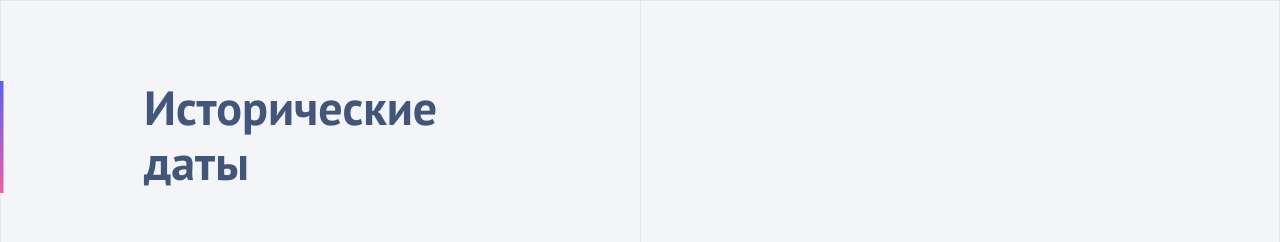
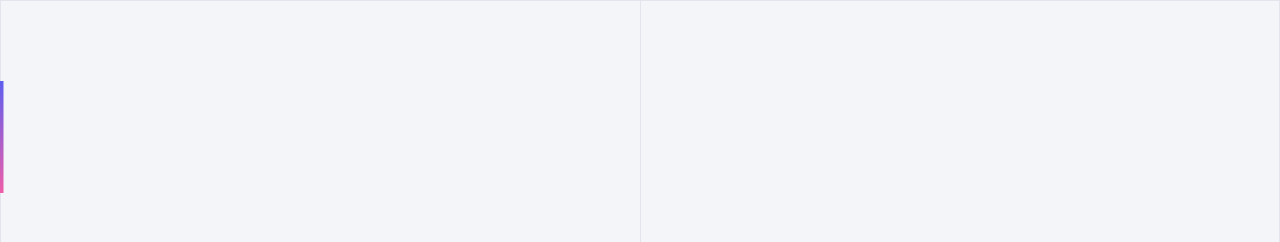
Before and after one commit to georgy-p/only-d-test, a React app: page / in a window 1280 px wide. Shown: the top 242 px of the page. Built offline with nearby package versions, Linux system fonts and the light colour scheme.

Commit message:
remove position: absolute and margins

```diff
--- a/src/components/CommonTitle.tsx
+++ b/src/components/CommonTitle.tsx
@@ -5,15 +5,12 @@ import styles from '../styles';
 const { fonts, colors } = styles;
 
 const TitleContainer = styled.div`
-  position: absolute;
-  top: 5rem;
-  width: 30rem;
+  margin-top: 5rem;
+  width: 20rem;
   height: 7rem;
 `;
 
 const Text = styled.h1`
-  margin-top: 0;
-  margin-left: 5rem;
   font-size: 3rem;
   color: ${colors.dark_blue};
   font-weight: ${fonts.weight_bold};
```
